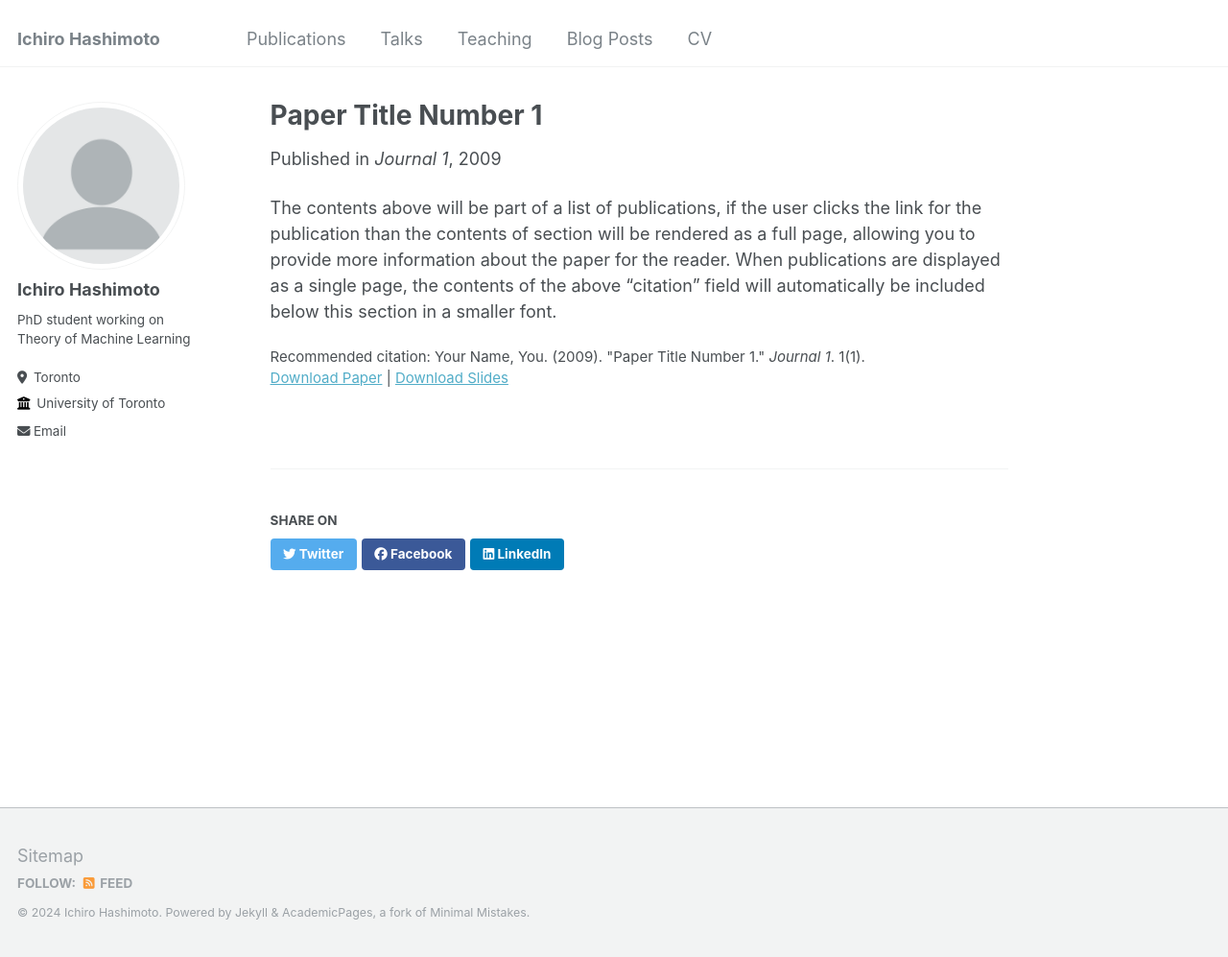
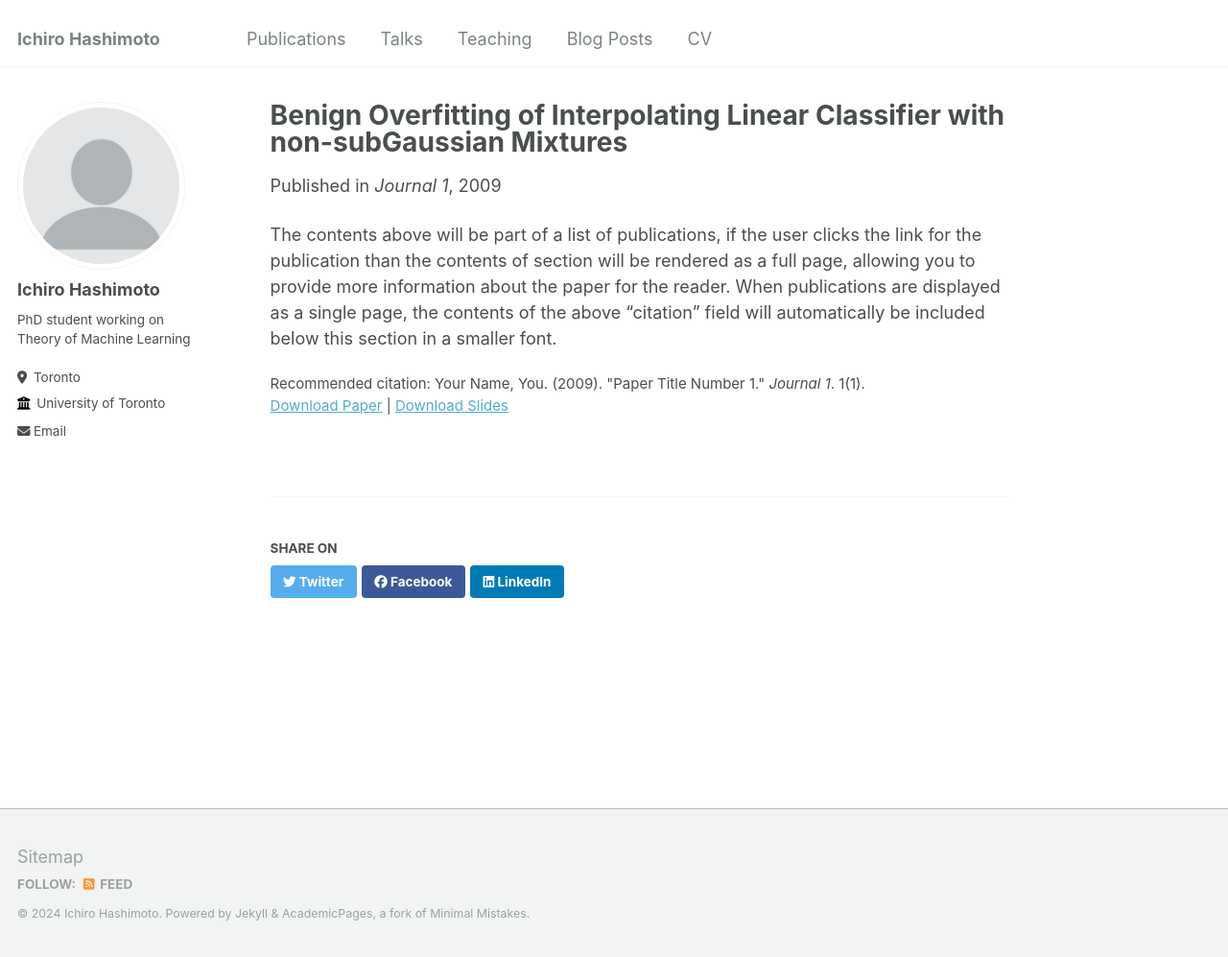
Before and after one commit to ichiro-h/ichiro-h.github.io, a Jekyll site: the page built from _publications/2024-09-01-Benign Overfitting Linear Classifier.md, in a window 1280 px wide and 997 px high. Shown: the whole window at 96% size. Built offline with Jekyll 4.4.1, drawn with Linux system fonts in a browser that asks for light colours.

Commit message:
test change publication

```diff
--- a/_publications/2009-10-01-paper-title-number-1.md
+++ b/_publications/2024-09-01-Benign Overfitting Linear Classifier.md
@@ -1,5 +1,5 @@
 ---
-title: "Paper Title Number 1"
+title: "Benign Overfitting of Interpolating Linear Classifier with non-subGaussian Mixtures"
 collection: publications
 permalink: /publication/2009-10-01-paper-title-number-1
 excerpt: 'This paper is about the number 1. The number 2 is left for future work.'
```
Also changed, not shown: 1 other file.
